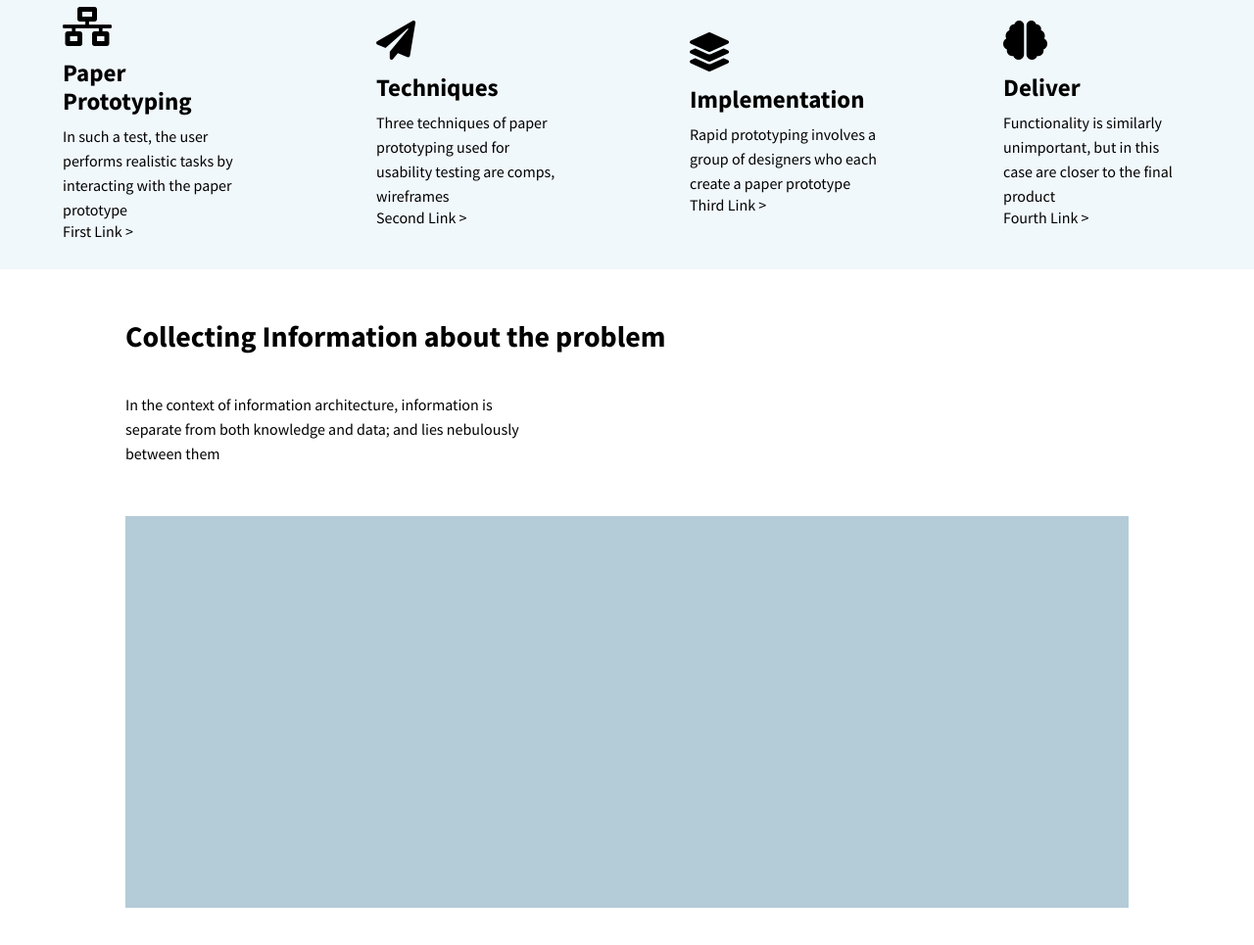
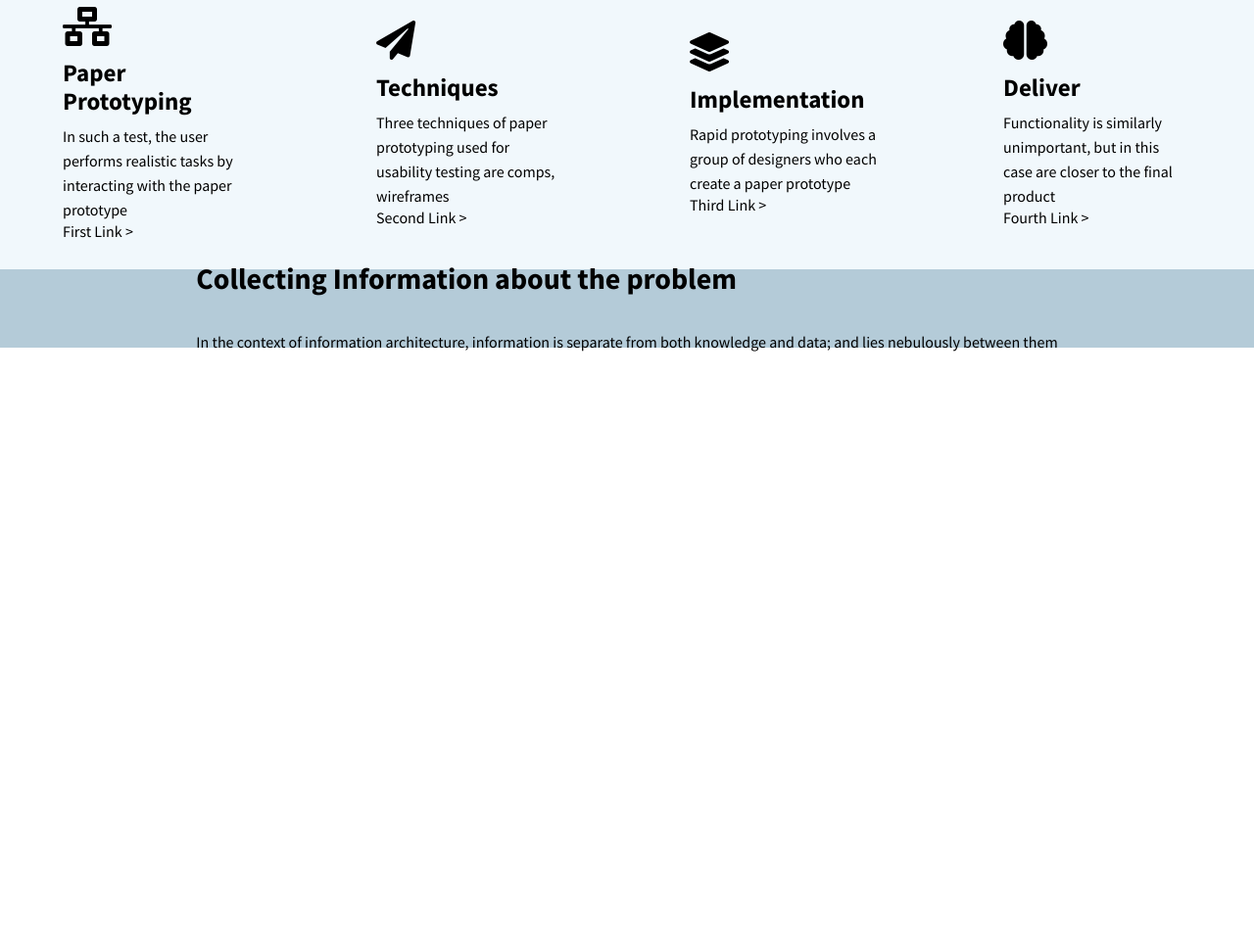
Before and after one commit to boonaki/sourceCreators, a plain HTML site: page index.html in a window 1280 px wide. Shown: the part 615-1580 px from the top of the page at 98% size. After the commit the page ends 977 px from the top, so only its background shows below. Drawn offline with Linux system fonts and the light colour scheme.

Commit message:
Add files via upload
created footer

```diff
--- a/css/style.css
+++ b/css/style.css
@@ -120,7 +120,7 @@ p{
 
 
 header + section{
-  background: linear-gradient(white, rgb(241, 248, 252));
+  background: linear-gradient(white, rgb(226, 243, 255));
   height: 500px;
   width: 100%;
 }
@@ -196,25 +196,24 @@ div p{
 
 
 .lastsec{
-  height: 800px;
+  background: rgb(180, 203, 216);
+  height: 10vh;
   width: 100%;
   display: flex;
-  flex-direction: column;
+  justify-content: center;
+  align-items: center;
 }
-.lastsec section{
-  width: 80%;
-  margin: 4% 10%;
+.lastsec h4{
+  font-size: 15px;
 }
-.lastsec section p{
-  width: 40%;
-}
-.greySquare{
+
+/* .greySquare{
   background: rgb(180, 203, 216);
   width: 80%;
   margin: 0 10%;
   height: 400px;
   box-sizing: content-box;
-}
+} */
 
 h2{
   font-weight: 700;
```
